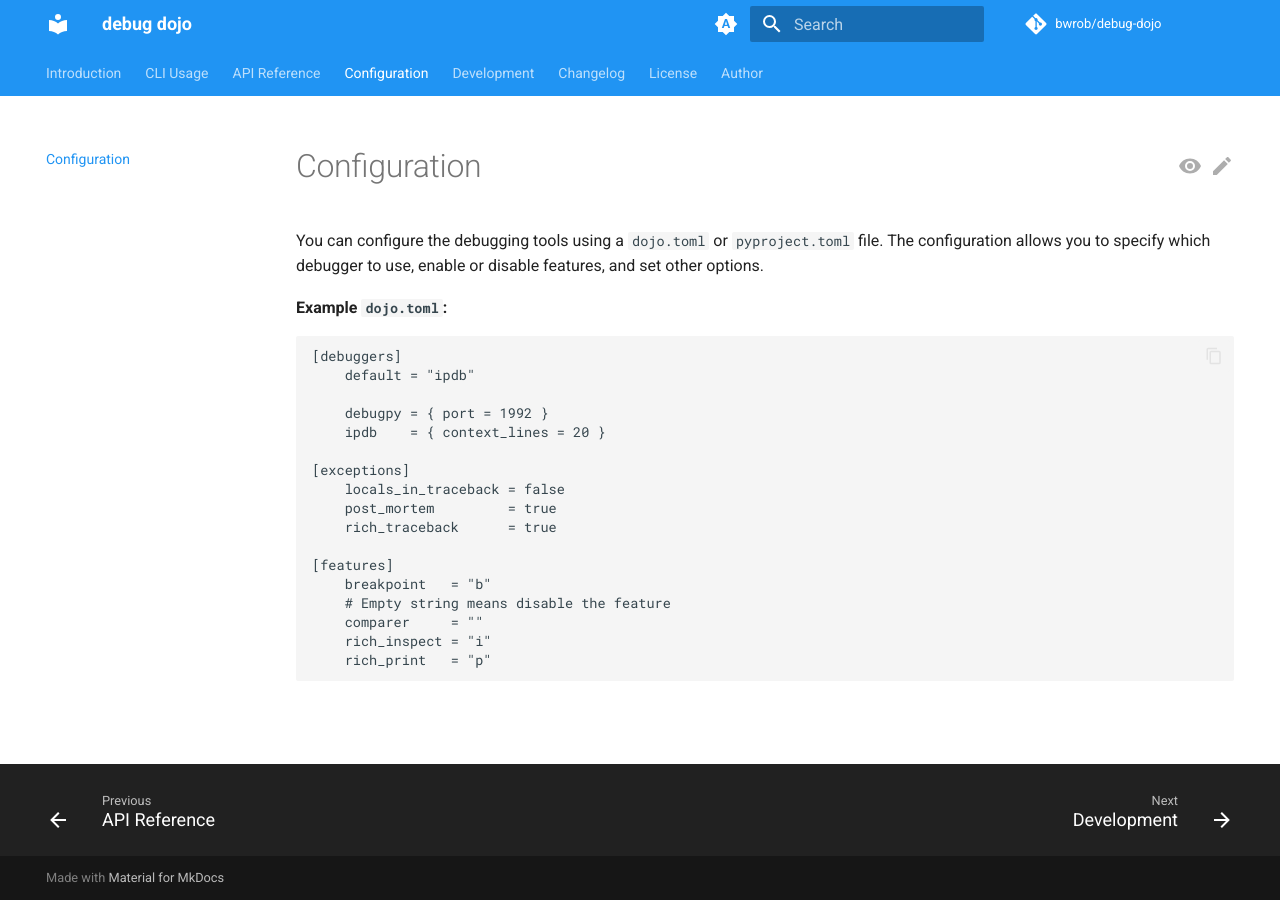
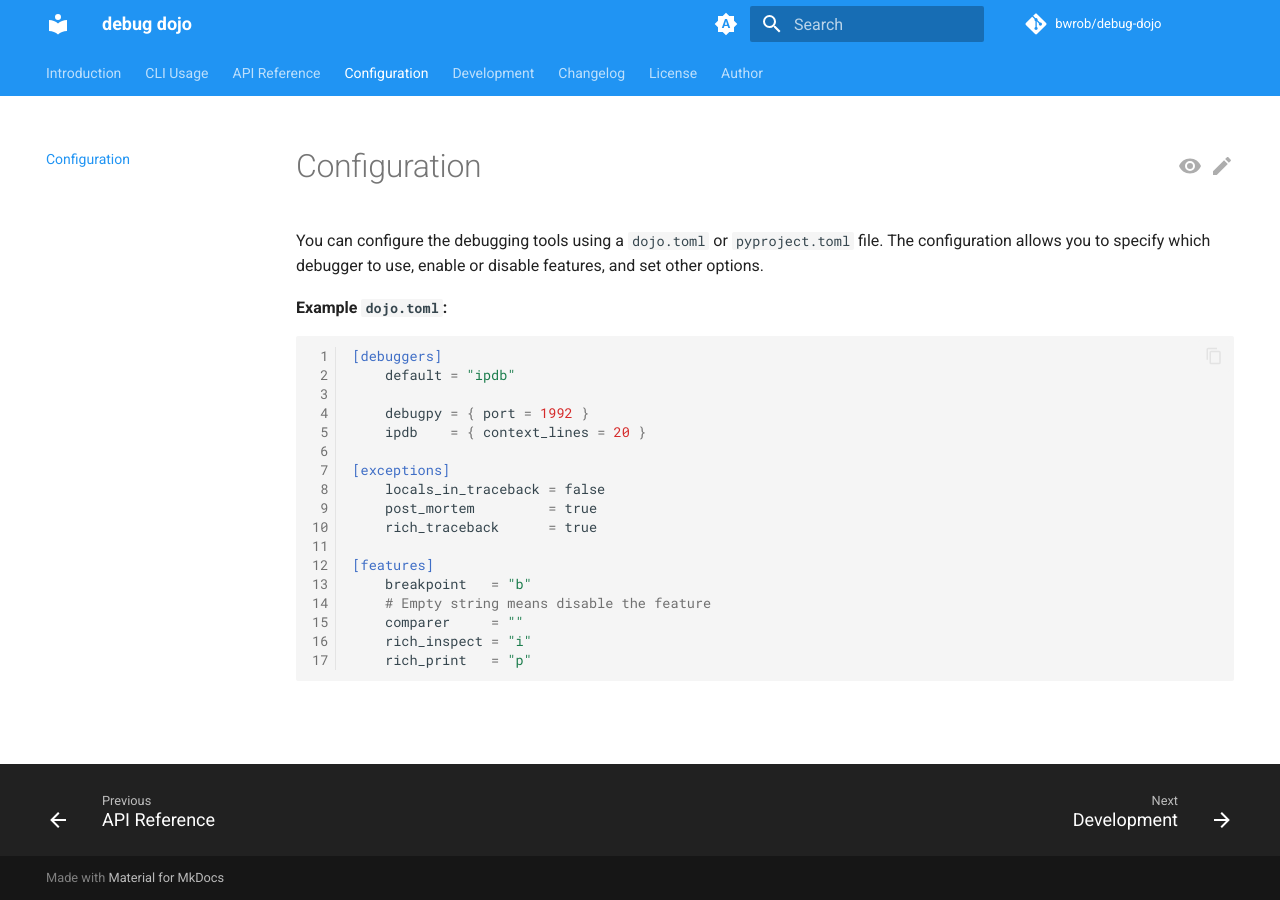
Before and after one commit to bwrob/debug-dojo, an MkDocs documentation site: the page built from docs/configuration.md, in a window 1280 px wide. Built offline with MkDocs 1.6.1 and Material for MkDocs 9.7.7, drawn with Linux system fonts in a browser that asks for light colours; comment, search, counter and statistics services are not loaded.

Commit message:
docs update

```diff
--- a/mkdocs.yaml
+++ b/mkdocs.yaml
@@ -5,6 +5,12 @@ markdown_extensions:
   - toc:
       permalink: true
   - sane_lists
+  - pymdownx.highlight:
+      anchor_linenums: true
+      line_spans: __span
+      linenums: true
+      use_pygments: true
+  - pymdownx.superfences
 nav:
   - Introduction: index.md
   - CLI Usage: cli-reference.md
@@ -16,6 +22,7 @@ nav:
   - Author: ../
 plugins:
   - search
+  - git-authors
   - mkdocstrings:
       default_handler: python
       handlers:
--- a/pyproject.toml
+++ b/pyproject.toml
@@ -57,6 +57,7 @@
     ]
     docs = [
         "mkdocs>=1.6.1",
+        "mkdocs-git-authors-plugin>=0.10.0",
         "mkdocs-git-committers-plugin-2>=2.5.0",
         "mkdocs-git-revision-date-localized-plugin>=1.4.7",
         "mkdocs-material>=9.6.17",
```
Also changed, not shown: 1 other file.
